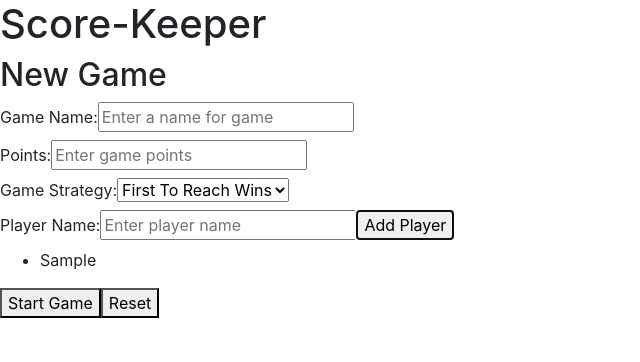
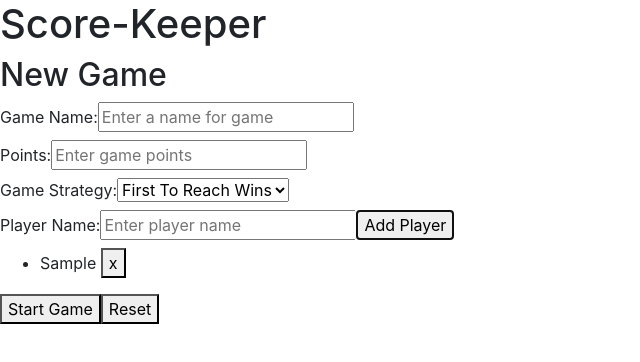
Before and after one commit to nitinpasula/ScoreKeeper, a React (Create React App) app: page / in a window 1280 px wide. Both pictures are taken after typing "Sample" into the empty fields and a click on the button "Add Player". Shown: the top 362 px of the page, without its empty margins (0-640 px from the left). Built offline with nearby package versions, Linux system fonts and the light colour scheme.

Commit message:
Updates to add remove user functionality

```diff
--- a/src/components/ListPlayers.tsx
+++ b/src/components/ListPlayers.tsx
@@ -1,10 +1,24 @@
 import React from "react";
 import IAppState from "../redux/IAppState";
 import { connect } from "react-redux";
+import { removePlayer } from "../redux/actions";
+import Player from "../model/Player";
 
 const ListPlayers: React.FC<any> = (props: any) => {
+  const handleRemovePlayer = (playerName: string) => {
+    props.doRemovePlayer(playerName);
+  };
   const players = props.players.map((player: any) => (
-    <li key={player.name}>{player.name}</li>
+    <li key={player.name}>
+      {player.name}{" "}
+      <button
+        onClick={() => {
+          handleRemovePlayer(player.name);
+        }}
+      >
+        x
+      </button>
+    </li>
   ));
   return <ul>{players}</ul>;
 };
@@ -14,5 +28,12 @@ const mapStateToProps = (state: IAppState) => {
     players: state.players,
   };
 };
+const mapDispatchToProps = (dispatch: any) => {
+  return {
+    doRemovePlayer: (playerName: string) => {
+      dispatch(removePlayer(playerName));
+    },
+  };
+};
 
-export default connect(mapStateToProps)(ListPlayers);
+export default connect(mapStateToProps, mapDispatchToProps)(ListPlayers);
--- a/src/redux/actionTypes.ts
+++ b/src/redux/actionTypes.ts
@@ -6,3 +6,4 @@ export const SET_GAME_NAME = "SET_GAME_NAME";
 export const RESET_GAME = "RESET_GAME";
 export const RESTART_GAME = "RESTART_GAME";
 export const NEW_GAME = "NEW_GAME";
+export const REMOVE_PLAYER = "REMOVE_PLAYER";
--- a/src/redux/actions.ts
+++ b/src/redux/actions.ts
@@ -5,6 +5,7 @@ import {
   SET_GAME_STRATEGY,
   SET_POINTS,
   RESET_GAME,
+  REMOVE_PLAYER,
 } from "./actionTypes";
 import Player from "../model/Player";
 import { GameStrategy } from "../model/GameStrategy";
@@ -41,6 +42,12 @@ export const addPlayer = (player: Player) => {
     player,
   };
 };
+export const removePlayer = (playerName: string) => {
+  return {
+    type: REMOVE_PLAYER,
+    playerName,
+  };
+};
 
 export const resetGame = () => {
   return {
--- a/src/redux/reducers.ts
+++ b/src/redux/reducers.ts
@@ -5,6 +5,7 @@ import {
   SET_POINTS,
   SET_GAME_STRATEGY,
   RESET_GAME,
+  REMOVE_PLAYER,
 } from "./actionTypes";
 import IAppState from "./IAppState";
 import { GameStrategy } from "../model/GameStrategy";
@@ -37,6 +38,12 @@ export default function scoreKeeper(
       return Object.assign({}, state, {
         players: [...state.players, action.player],
       });
+    case REMOVE_PLAYER:
+      return Object.assign({}, state, {
+        players: state.players.filter(
+          (player) => player.name !== action.playerName
+        ),
+      });
     default:
       return state;
   }
```
